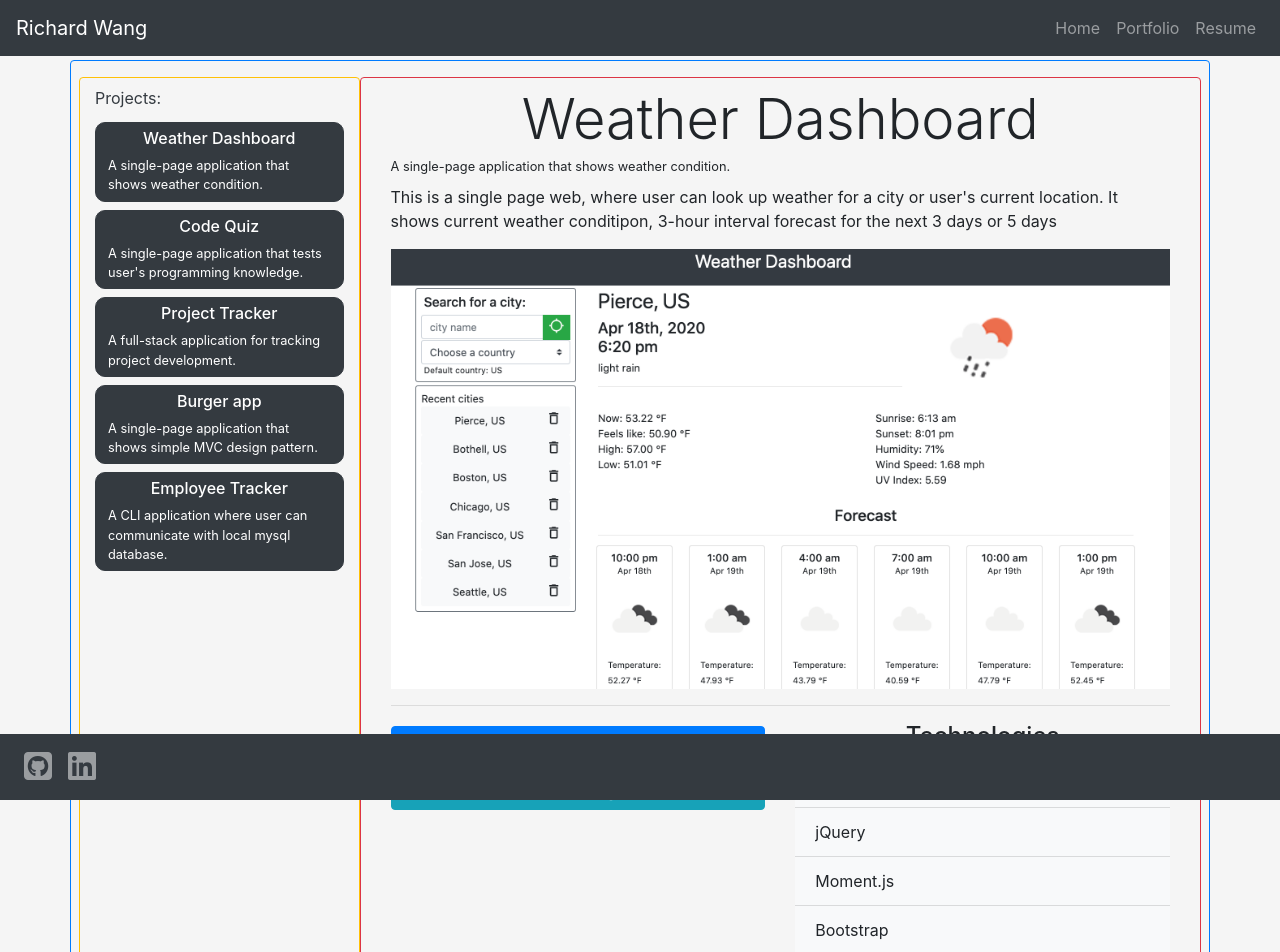
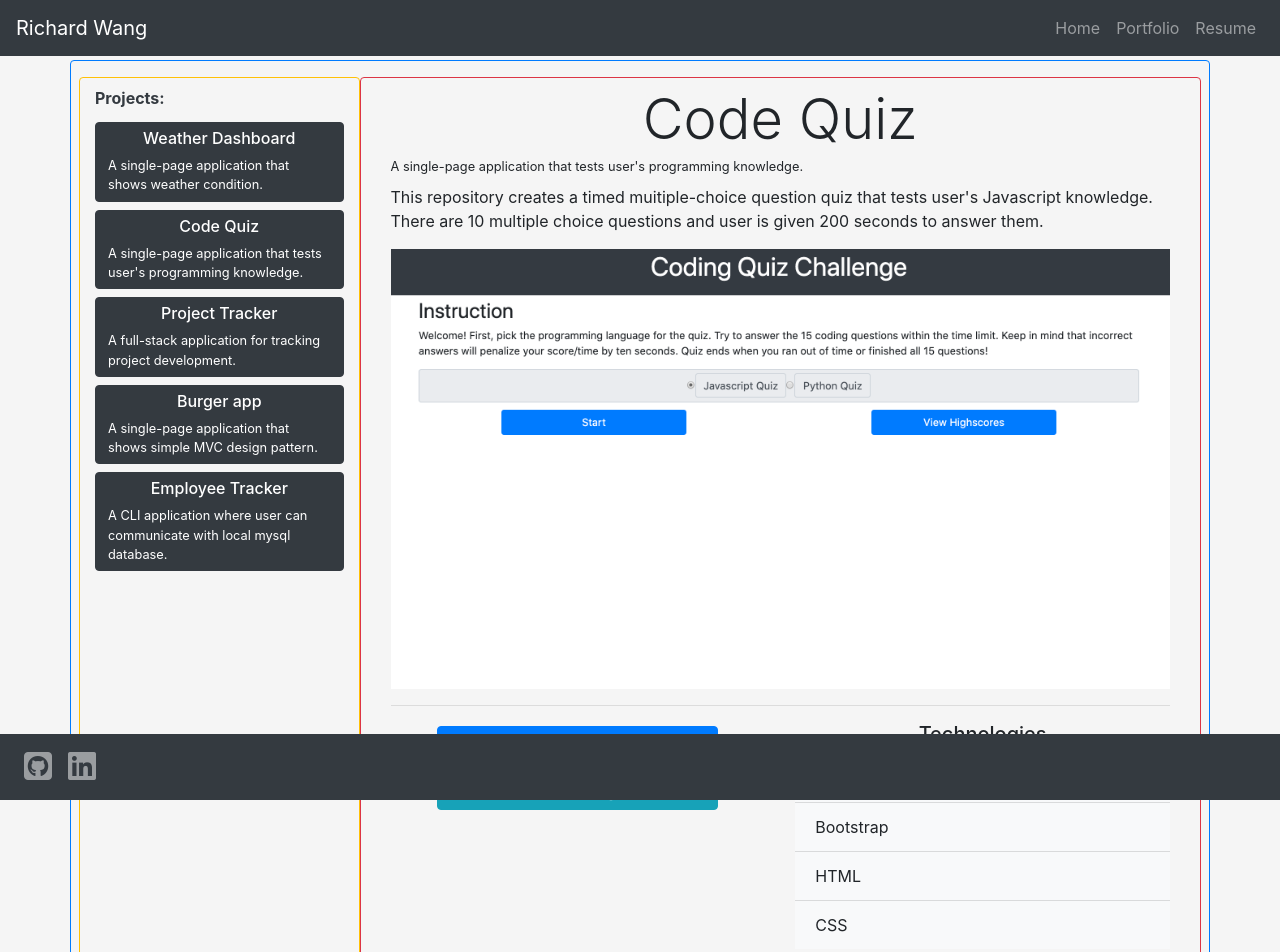
Before and after one commit to phaggio/react-portfolio, a React (Create React App) app: page /#/portfolio in a window 1280 px wide. Shown: the top 952 px of the page. Built offline with nearby package versions, Linux system fonts and the light colour scheme.

Commit message:
update selectedProject state

```diff
--- a/src/components/ProjectButton/index.js
+++ b/src/components/ProjectButton/index.js
@@ -1,6 +1,5 @@
 import React from 'react';
 import PropTypes from 'prop-types';
-import './style.css';
 
 
 const size = {
@@ -9,22 +8,8 @@ const size = {
 
 const ProjectButton = props => {
   return (
-    // <div className="card h-100">
-    //   <img src={props.imgURL} className="card-img-top" alt={props.name} />
-    //   <div className="card-body d-flex flex-column">
-    //     <h4 className="card-title">{props.name}</h4>
-    //     <p className="card-text">{props.subtitle}</p>
-    //     <div className="text-center mt-auto">
-    //       <a href={props.github} className="btn btn-primary mx-1 my-1"
-    //         rel="noopener noreferrer" target="_blank">GitHub page</a>
-    //       <a href={props.link} className="btn btn-primary mx-1 my-1"
-    //         rel="noopener noreferrer" target="_blank">Application</a>
-    //     </div>
-    //   </div>
-    // </div>
 
-
-    <button type="button" className="project m-1 btn btn-dark btn-block">
+    <button type="button" className="m-1 btn btn-dark btn-block" onClick={() => props.pressed(props.index)}>
       <div className="d-flex flex-column align-items-center">
 
         <h6 className="d-flex justify-content-center align-items-center" style={size}>
--- a/src/components/ProjectButton/style.css
+++ /dev/null
@@ -1,4 +0,0 @@
-.project {
-  margin-bottom: 0px;
-  border-radius: 10px;
-}
--- a/src/components/ProjectDetail/index.js
+++ b/src/components/ProjectDetail/index.js
@@ -23,7 +23,7 @@ const ProjectDetail = props => {
 
             <div className="w-100 d-flex justify-content-center">
               {/* <img className="" src="https://via.placeholder.com/450x150" /> */}
-              <img style={imgSize} src={githubDir+props.project.imgURL} />
+              <img style={imgSize} src={githubDir + props.project.imgURL} />
             </div>
 
             <hr />
@@ -31,19 +31,23 @@ const ProjectDetail = props => {
         </Row>
 
         <Row>
-          <Col size="6">
-            <div className="d-flex flex-column">
-              <a className="my-1 btn btn-primary" href={props.project.link} target="_blank">Application</a>
-              <a className="my-1 btn btn-info" href={props.project.github} target="_blank">GitHub Page</a>
+          <Col size="12 sm-6">
+            <div className="d-flex flex-column align-items-center">
+              <a className="my-1 btn btn-primary w-75" href={props.project.link} target="_blank">Application</a>
+              <a className="my-1 btn btn-info w-75" href={props.project.github} target="_blank">GitHub Page</a>
             </div>
+
+            <hr className="d-block d-sm-none" />
           </Col>
 
-          <Col size="6">
-            <h4 className="text-center">Technologies</h4>
+
+
+          <Col size="12 sm-6">
+            <h5 className="text-center">Technologies</h5>
             <ul className="list-group list-group-flush">
-              {props.project.technologies.map(tech =>
-                <li className="list-group-item bg-light">{tech}</li>
-              )}
+              {props.project.technologies ? props.project.technologies.map(tech =>
+                <li className="list-group-item bg-light" key={tech}>{tech}</li>
+              ) : ``}
             </ul>
           </Col>
         </Row>
--- a/src/json/projects.json
+++ b/src/json/projects.json
@@ -14,7 +14,8 @@
         "description": "This repository creates a timed muitiple-choice question quiz that tests user's Javascript knowledge. There are 10 multiple choice questions and user is given 200 seconds to answer them.",
         "link": "https://phaggio.github.io/code-quiz/",
         "github": "https://github.com/phaggio/code-quiz",
-        "imgURL": "/assets/images/projects/code-quiz.png"
+        "imgURL": "/assets/images/projects/code-quiz.png",
+        "technologies": ["JavaScript", "Bootstrap", "HTML", "CSS"]
     },
     {
         "name": "Project Tracker",
@@ -22,7 +23,8 @@
         "description": "This is a web application where teams can track their project development progress, issues, etc.",
         "link": "https://the-best-project-manager.herokuapp.com/",
         "github": "https://github.com/maximilianc88/Project-Planner-Application",
-        "imgURL": "/assets/images/projects/project-tracker.png"
+        "imgURL": "/assets/images/projects/project-tracker.png",
+        "technologies": ["JavaScript", "jQuery", "mySQL", "Express.js", "Sequelize", "Font Awesome"]
     },
     {
         "name": "Burger app",
@@ -30,7 +32,8 @@
         "description": "This is a simple burger logger app that demonstrate the use of MVC design pattern.",
         "link": "https://phaggio-burger.herokuapp.com/",
         "github": "https://github.com/phaggio/burger",
-        "imgURL": "/assets/images/projects/burger-app.png"
+        "imgURL": "/assets/images/projects/burger-app.png",
+        "technologies": ["JavaScript", "Express.js", "MySQL", "jQuery", "Bootstrap"]
     },
     {
         "name": "Employee Tracker",
@@ -38,6 +41,7 @@
         "description": "This is a sample CLI application that user can add/edit/remove employees, roles, and teams from a database within the organization.",
         "link": "https://github.com/phaggio/employee-tracker",
         "github": "https://github.com/phaggio/employee-tracker",
-        "imgURL": "/assets/images/projects/employee-tracker.png"
+        "imgURL": "/assets/images/projects/employee-tracker.png",
+        "technologies": ["JavaScript", "console.table", "inquirer", "MySQL"]
     }
 ]
--- a/src/pages/Portfolio.js
+++ b/src/pages/Portfolio.js
@@ -3,8 +3,6 @@ import { Col, Container, Row } from '../components/Grid';
 import ProjectButton from '../components/ProjectButton';
 import ProjectDetail from '../components/ProjectDetail';
 import projects from '../json/projects.json';
-
-const githubDir = `/react-portfolio`;
 
 const maxHeight = {
   maxHeight: '75vh',
@@ -13,8 +11,18 @@ const maxHeight = {
 }
 
 const Portfolio = () => {
-  const [projectList, setProjectList] = useState([projects]);
-  const [selectedProject, setSelectedProject] = useState([projects[0]])
+  const [projectList, setProjectList] = useState(projects);
+  const [selectedProject, setSelectedProject] = useState(projects[1]);
+
+  const projectButtonPress = index => {
+    const targetProj = projectList[index]
+    setSelectedProject(targetProj)
+  }
+
+  useEffect(() => {
+    console.log(`updating...`);
+  }, [selectedProject])
+
 
   return (
     <div>
@@ -27,18 +35,21 @@ const Portfolio = () => {
             other="border border-warning rounded"
             py="2" my="2">
 
-
-            <label className="text-dark">Projects:</label>
+            <div className="d-flex justify-content-center justify-content-lg-start">
+              <label className="text-dark font-weight-bold">Projects:</label>
+            </div>
 
             <div className="d-flex flex-sm-row flex-md-row flex-lg-column align-items-center"
               style={maxHeight}>
 
 
-              {projects.map(project =>
+              {projects.map((project, index) =>
                 <ProjectButton
                   key={project.name}
+                  index={index}
                   name={project.name}
                   subtitle={project.subtitle}
+                  pressed={projectButtonPress}
                 />
               )}
 
@@ -46,36 +57,17 @@ const Portfolio = () => {
             </div>
           </Col>
 
-
           <Col size="sm-12 md-12 lg-8 xl-9"
             other="border border-danger rounded mh-50"
             py="2" my="2">
-            <ProjectDetail project={projects[0]}/>
+            <ProjectDetail project={selectedProject} />
           </Col>
         </Row>
 
 
       </Container>
-
-
-
-      {/* <Container>
-        <Row>
-          {projects.map(project =>
-            <Col size="sm-12 md-6 lg-4" key={project.name}>
-              <ProjectButton
-                name={project.name}
-                subtitle={project.subtitle}
-                description={project.description}
-                imgURL={githubDir + project.imgURL}
-                github={project.github}
-                link={project.link}
-              />
-            </Col>
-          )}
-        </Row>
-      </Container> */}
-
+      <button className="btn btn-warning" onClick={() => console.log(projectList)}>print projectList</button>
+      <button className="btn btn-warning" onClick={() => console.log(selectedProject)}>print selectedProject</button>
     </div>
   )
 }
```
